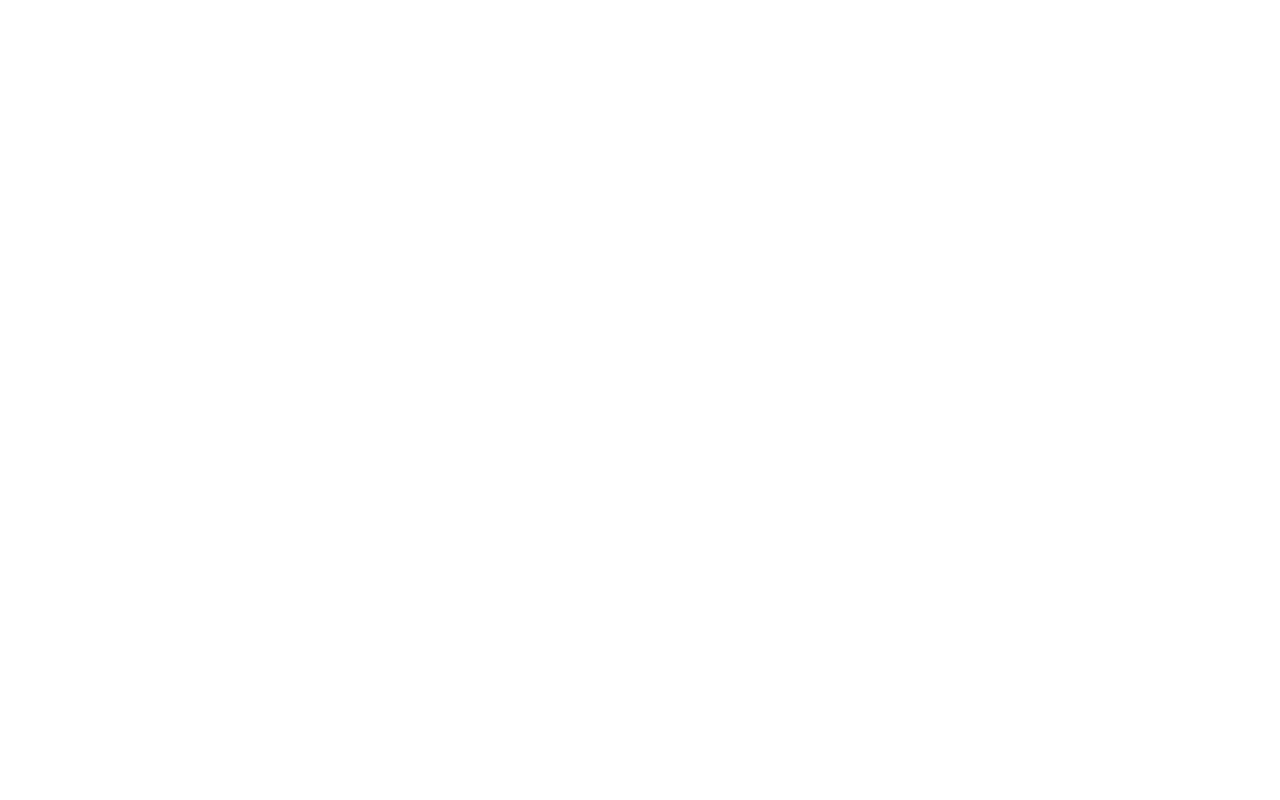
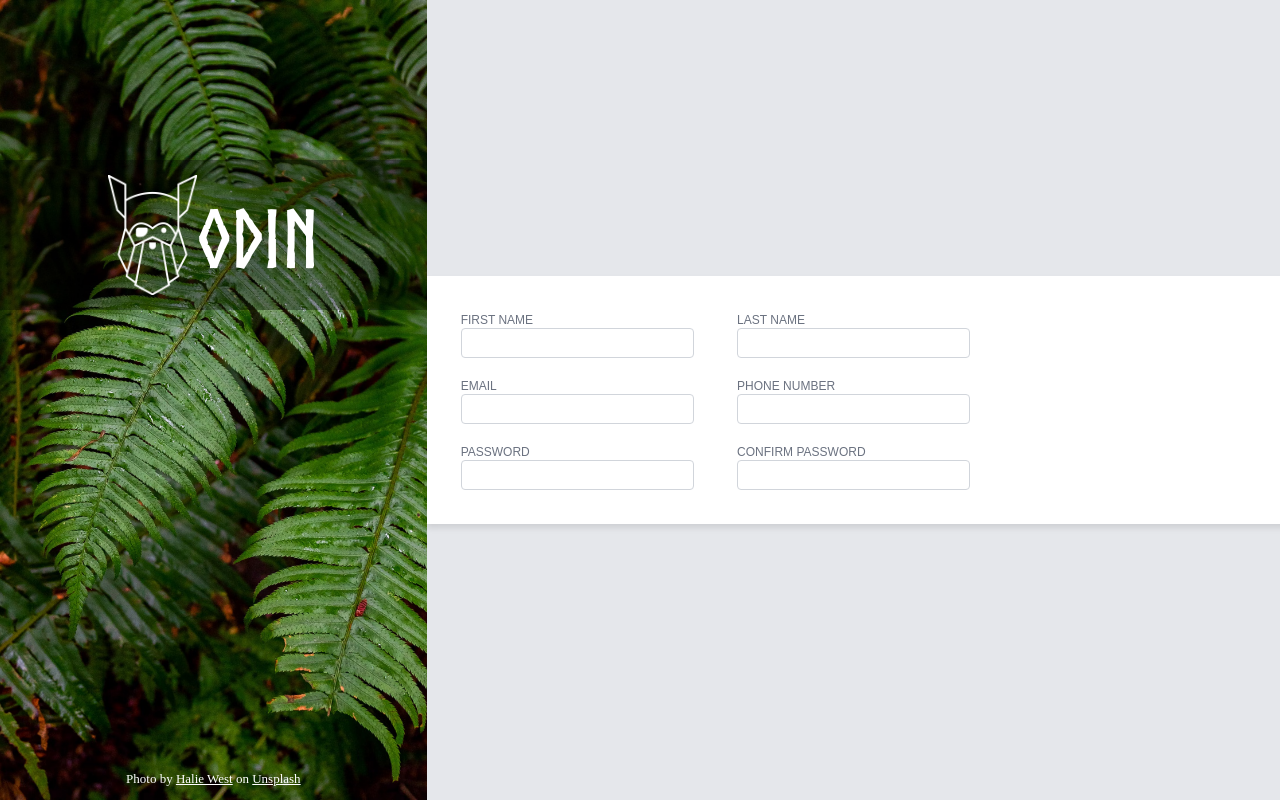
Before and after one commit to RobertTBrooks/TOP_login-page-project, a plain HTML site: page index.html in a window 1280 px wide. Drawn offline with Linux system fonts and the light colour scheme.

Commit message:
savign progress to my project. added css and html so far

```diff
--- a/index.html
+++ b/index.html
@@ -7,6 +7,62 @@
     <title>Document</title>
 </head>
 <body>
+    <div id="grid-box">
+        <div id="image-leftside">
+            <div class="odin-banner">
+                <img id="odin-logo" src="/images/odin-lined.png" alt="the odin project icon">
+                <p class="odin-text">ODIN</p>
+            </div>
+            <p class="bottom-text-phot-by">
+                Photo by
+                <a style="color: white;" href="https://unsplash.com/@haliewestphoto">Halie West</a>
+                on
+                <a style="color: white;" href="https://unsplash.com/">Unsplash</a>
+            </p>
+        </div>
+        <div id="content-side">
+            <div class="container-right">
+                <form action="">
+                    <div class="sign-up-form">
+                        <div class="container-center">
+                            <div>
+                                <label class="label-form" for="first-name">First Name</label>
+                                <br>
+                                <input class="input-form" type="text" id="first-name">
+                                <br><br>
+
+                                <label class="label-form" for="email">Email</label>
+                                <br>
+                                <input type="email" id="email">
+                                <br><br>
+                                <label class="label-form" for="password">Password</label>
+                                <br>
+                                <input type="password" id="password">
+                                <br>
+
+                            </div>
+                            <div>
+                                <label class="label-form" for="last-name">Last Name</label>
+                                <br>
+                                <input type="text" id="last-name">
+                                <br><br>
+                                <label class="label-form" for="phone-number">Phone Number</label>
+                                <br>
+                                <input type="number" id="phone-number">
+                                <br><br>
+                                <label class="label-form" for="confirm-pasword">Confirm Password</label>
+                                <br>
+                                <input type="password" id="confirm-password">
+                            </div>
+
+                        </div>
+                    </div>
+                </form>
+            </div>
+
+        </div>
+
+    </div>
 
 </body>
 </html>
--- a/style.css
+++ b/style.css
@@ -0,0 +1,115 @@
+html, body {
+    margin: 0;
+    padding: 0;
+    height: 100%;
+    width: 100%;
+    overflow-x: hidden;
+}
+
+#grid-box {
+    display: flex;
+    height: 100vh;
+
+}
+
+#image-leftside {
+    flex: 0.5;
+    background-image: url("/images/photo-1585202900225-6d3ac20a6962.avif");
+    background-size: cover;
+    background-position: center;
+    position: relative;
+    height: 100%;
+}
+
+#content-side {
+    flex: 1;
+    background-color: #E5E7EB;
+}
+
+.odin-banner {
+    display: flex;
+    height: 150px;
+    background-color: rgba(0, 0, 0, 0.329);
+    margin-top: 20vh;
+    justify-content: center;
+    align-items: center;
+}
+
+#odin-logo {
+    max-height: 80%;
+    width: auto;
+}
+
+.odin-text {
+    font-family: odinText;
+    color: white;
+    font-size: 10vh;
+    height: 50%;
+
+}
+
+.bottom-text-phot-by {
+    text-align: center;
+    position: absolute;
+    bottom: 0;
+    width: 100%;
+    font-size: small;
+    color: white;
+}
+
+.sign-up-form {
+    flex-direction: column;
+    position: absolute;
+    top: 50%;
+    transform: translateY(-50%);
+    width: 100%;
+    padding: 10px;
+    background-color: white;
+    box-shadow: 0 4px 6px rgba(0, 0, 0, 0.1);
+    font-family: Arial, Helvetica, sans-serif;
+}
+
+.container-right {
+    position: relative;
+    height: 100vh;
+}
+
+.container-center {
+    margin-left: 3vh;
+    margin-top: 3vh;
+    margin-bottom: 3vh;
+    display: grid;
+    grid-template-columns: repeat(3, 1fr);
+}
+
+.label-form {
+    text-transform: uppercase;
+    font-size: 0.75rem;
+    font-weight: 80%;
+    color: #6b7280;
+    margin-bottom: 6px;
+}
+input {
+    width: 80%;
+    padding: 5px 5px;
+    border: 1px solid #d1d5db;
+    border-radius: 4px;
+    font-size: 1rem;
+    transition: border-color 0.3s, box-shadow 0.3s;
+}
+
+    input:focus {
+    border-color: #2563eb;
+    box-shadow: 0 0 0 2px rgba(37, 99, 235, 0.3);
+    outline: none;
+}
+
+    input.error {
+    border-color: #dc2626;
+}
+
+
+@font-face {
+    font-family: odinText;
+    src: url(/fonts/Norse-Bold.otf);
+}
```
